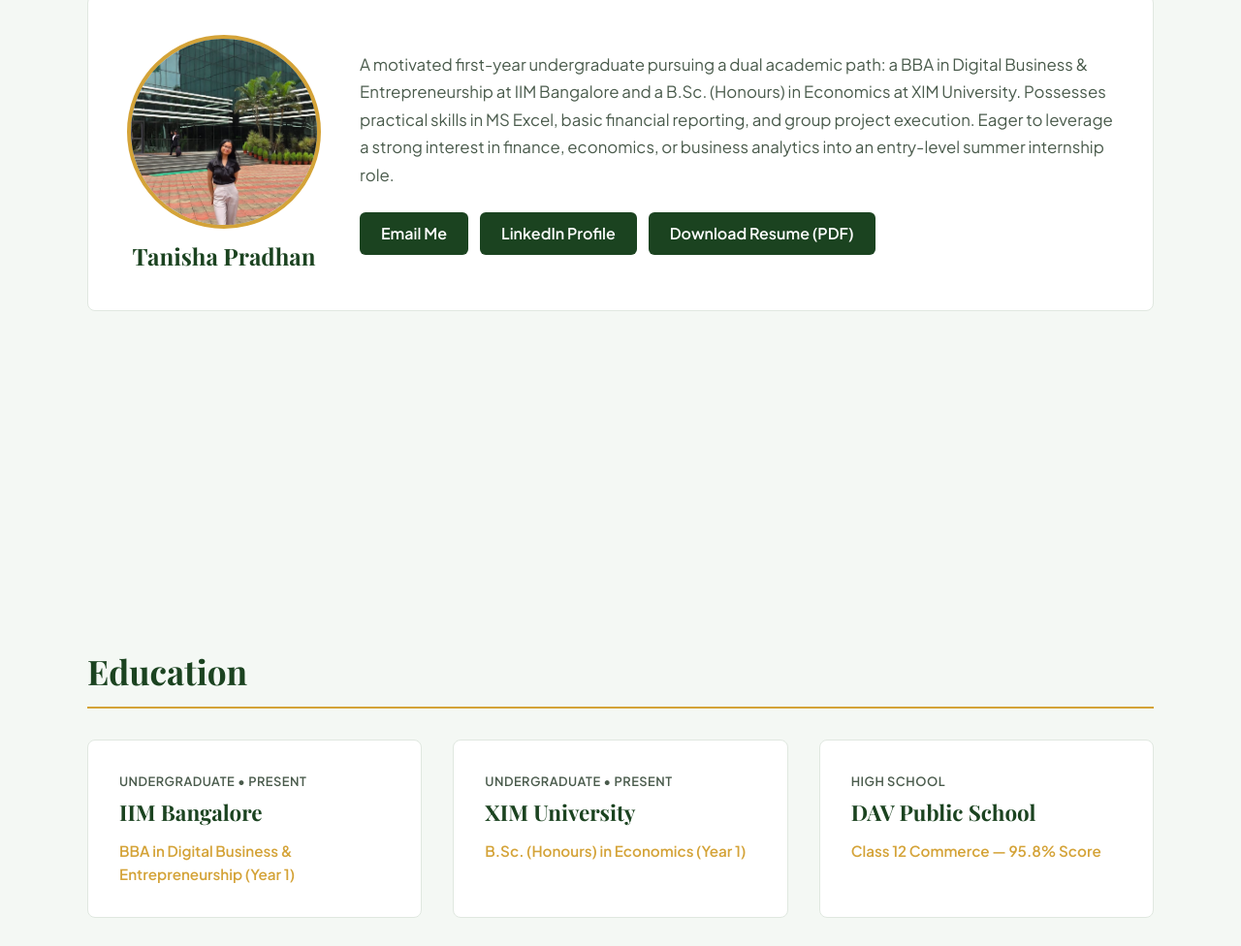
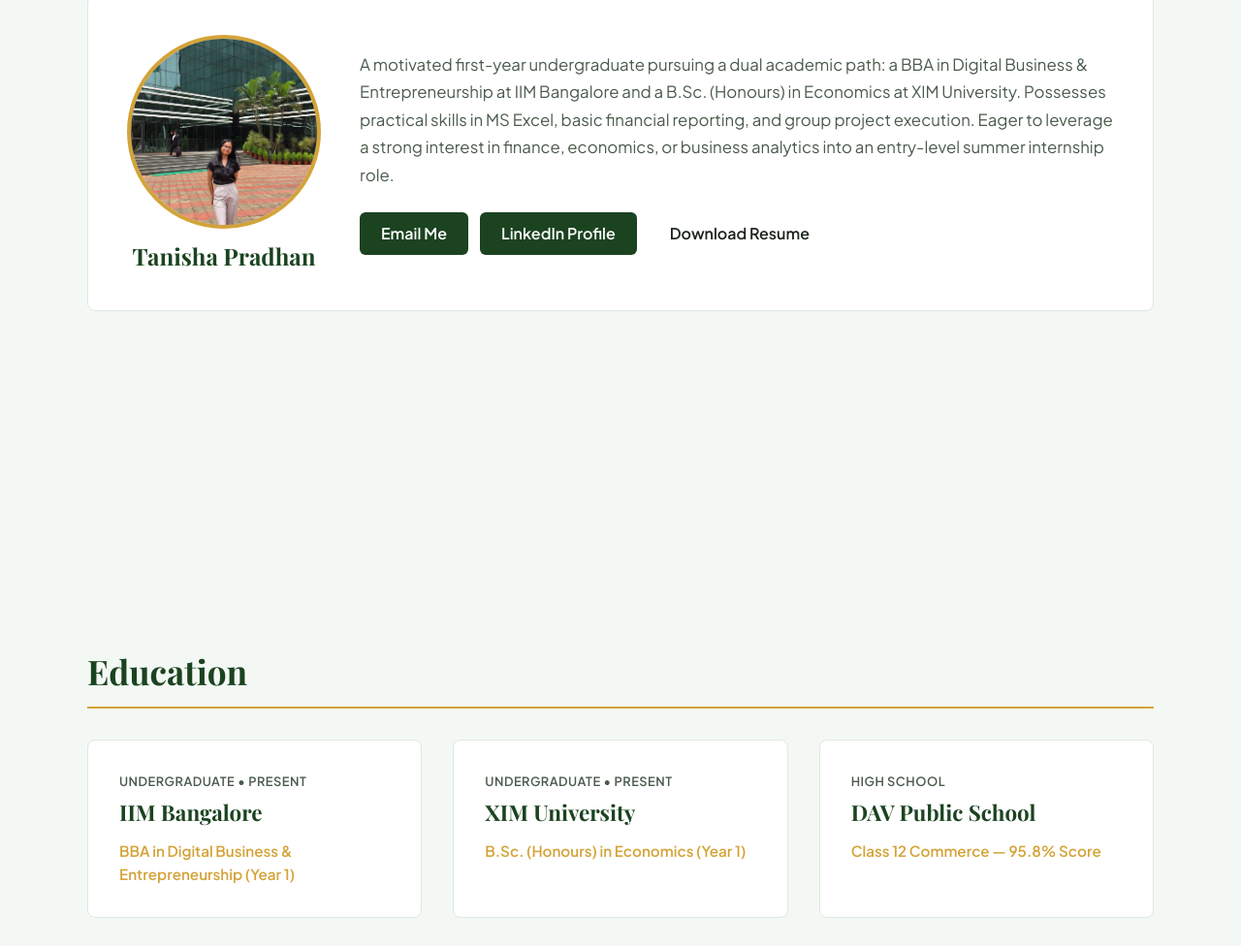
Before and after one commit to tnshprdhn-cloud/resume-website, a plain HTML site: page index.html in a window 1280 px wide. Shown: the part 1184-2160 px from the top of the page at 97% size. Drawn offline with nearby package versions, Linux system fonts and the light colour scheme.

Commit message:
Update index.html

```diff
--- a/index.html
+++ b/index.html
@@ -62,9 +62,11 @@
             <div class="cta-group">
               <a href="mailto:tanisha.pradhan26@iimb.ac.in?subject=Summer%20Internship%20Opportunity" class="btn btn-primary">Email Me</a>
               <a href="https://www.linkedin.com/in/tanisha-pradhan-554036412" target="_blank" rel="noopener noreferrer" class="btn btn-primary">LinkedIn Profile</a>
-              <a href="c:\Users\ACER\Downloads\Tanisha Pradhan Resume.pdf" download class="btn btn-primary">Download Resume (PDF)</a>
-            </div>
-          </div>
+              <a href="Tanisha%20Pradhan%20Resume.pdf" download="Tanisha_Pradhan_Resume.pdf" target="_blank" class="btn">
+  Download Resume
+              </a>
+
+         </div>
         </div>
       </div>
     </section>
```
